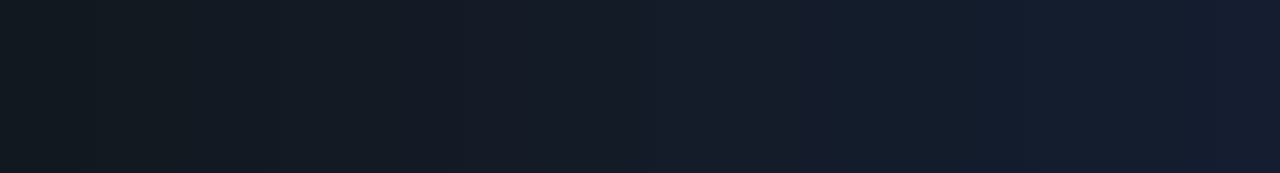
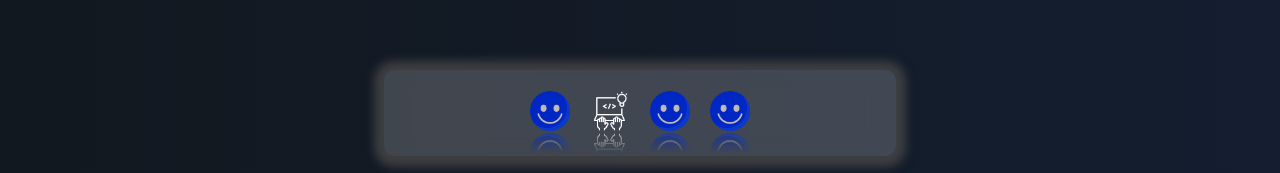
Before and after one commit to dgagan2/porfolio, a React (Vite) app: page / in a window 1280 px wide. Shown: the part 624-797 px from the top of the page. Built offline with nearby package versions, Linux system fonts and the light colour scheme.

Commit message:
feat: Se agrega barra de navegación flotante style: Se agregan estilos a la barra de navegacion con efecto dock, reflejo y transiciones de icono con hover

```diff
--- /dev/null
+++ b/src/components/navbar/DockNavbar.tsx
@@ -0,0 +1,45 @@
+import "./navbar.css";
+import iconPrueba from "../../assets/icons/smile.png";
+import projectIcon from "../../assets/icons/proyectos.png";
+const DockNavbar = () => {
+    return (
+        <nav className="menu">
+            <ul className="menu__container">
+                <li className="menu-item">
+                    <a href="#">
+                        <span>
+                            menu1
+                        </span>
+                        <img src={iconPrueba} alt="" />
+                    </a>
+                </li>
+                <li className="menu-item">
+                    <a href="">
+                        <span>
+                            Proyectos
+                        </span>
+                        <img src={projectIcon} alt="" />
+                    </a>
+                </li>
+                <li className="menu-item">
+                    <a href="">
+                        <span>
+                            Sobre Mi
+                        </span>
+                        <img src={iconPrueba} alt="" />
+                    </a>
+                </li>
+                <li className="menu-item">
+                    <a href="">
+                        <span>
+                            Skills
+                        </span>
+                        <img src={iconPrueba} alt="" />
+                    </a>
+                </li>
+            </ul>
+        </nav>
+    )
+};
+
+export default DockNavbar;
--- /dev/null
+++ b/src/components/navbar/navbar.css
@@ -0,0 +1,101 @@
+.menu {
+    position: absolute;
+    width: 85%;
+    left: 50%;
+    bottom: 15px;
+    transform: translateX(-50%);
+    display: flex;
+    justify-content: center;
+    background-color: #ffffff32;
+    backdrop-filter: blur(10px);
+    box-shadow: 0px 1px 10px 10px rgba(71, 71, 71, 0.8);
+    border-radius: 10px;
+    box-sizing: border-box;
+}
+
+.menu__container {
+    display: flex;
+    justify-content: center;
+    align-items: center;
+    width: 100%;
+    gap: 10px;
+    padding: 0 20px;
+    list-style-type: none;
+}
+
+.menu-item {
+    display: flex;
+    justify-content: center;
+    align-items: center;
+    transition: .3s ease-out;
+    padding: 5px;
+    width: 40px;
+}
+
+.menu-item span {
+    position: absolute;
+    opacity: 0;
+    color: white;
+    transform: scale(.5) translateY(0%);
+    padding: 3px 2px;
+    transition: .2s;
+    border-radius: 5px;
+}
+
+.menu-item span::after {
+    content: "";
+    position: absolute;
+    width: 0;
+    height: 0;
+    border-right: 10px solid transparent;
+    border-top: 10px solid white;
+    border-left: 10px solid transparent;
+    border-bottom: 10px solid transparent;
+    display: flex;
+    left: 50%;
+    transform: translate(-50%, 14.5%);
+}
+
+.menu-item img {
+    width: 40px;
+    height: 40px;
+    -webkit-box-reflect: below 2px linear-gradient(transparent, transparent, #fefcfc91);
+    transition: .3s ease-in-out;
+    filter: invert(1);
+}
+
+.menu-item a {
+    text-decoration: none;
+    list-style: none;
+    color: white;
+}
+
+
+.menu-item:hover,
+.menu-item:focus,
+.menu-item:active {
+    cursor: pointer;
+    margin: 0 15px;
+}
+
+.menu-item:hover img {
+    transform: scale(1.5) translateY(-50%);
+}
+
+.menu-item:hover span {
+    transform: scale(1.1) translateY(-266%) translateX(-18%);
+    opacity: 1;
+}
+
+@media screen and (min-width: 550px) {
+    .menu {
+        width: 70%;
+        bottom: 20px;
+    }
+}
+
+@media screen and (min-width: 900px) {
+    .menu {
+        width: 40%;
+    }
+}
--- a/src/pages/Home.tsx
+++ b/src/pages/Home.tsx
@@ -5,9 +5,12 @@
 
 import "../css/home.css"
 import { motion } from 'framer-motion'
+import DockNavbar from '../components/navbar/DockNavbar'
 
 const Home = () => {
     return (
+        <>
+
             <header className='container-profile'>
                 <div className='container-profile-motions'>
                     <motion.div className='container-profile-image'>
@@ -41,6 +44,9 @@
 
 
             </header>
+
+            <DockNavbar />
+        </>
     )
 }
 
```
Also changed, not shown: src/assets/icons/proyectos.png (added), src/assets/icons/smile.png (added). Lines whose indentation alone changed are shown as unchanged.
